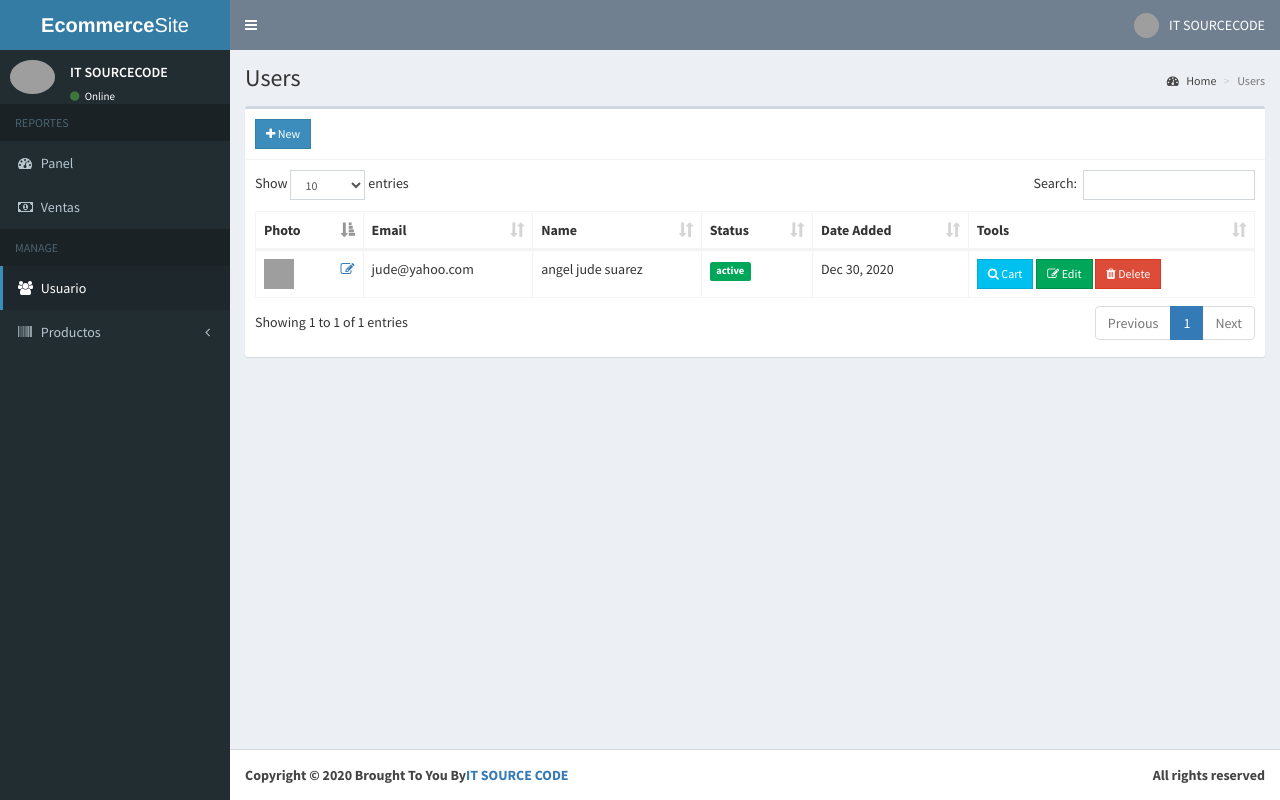
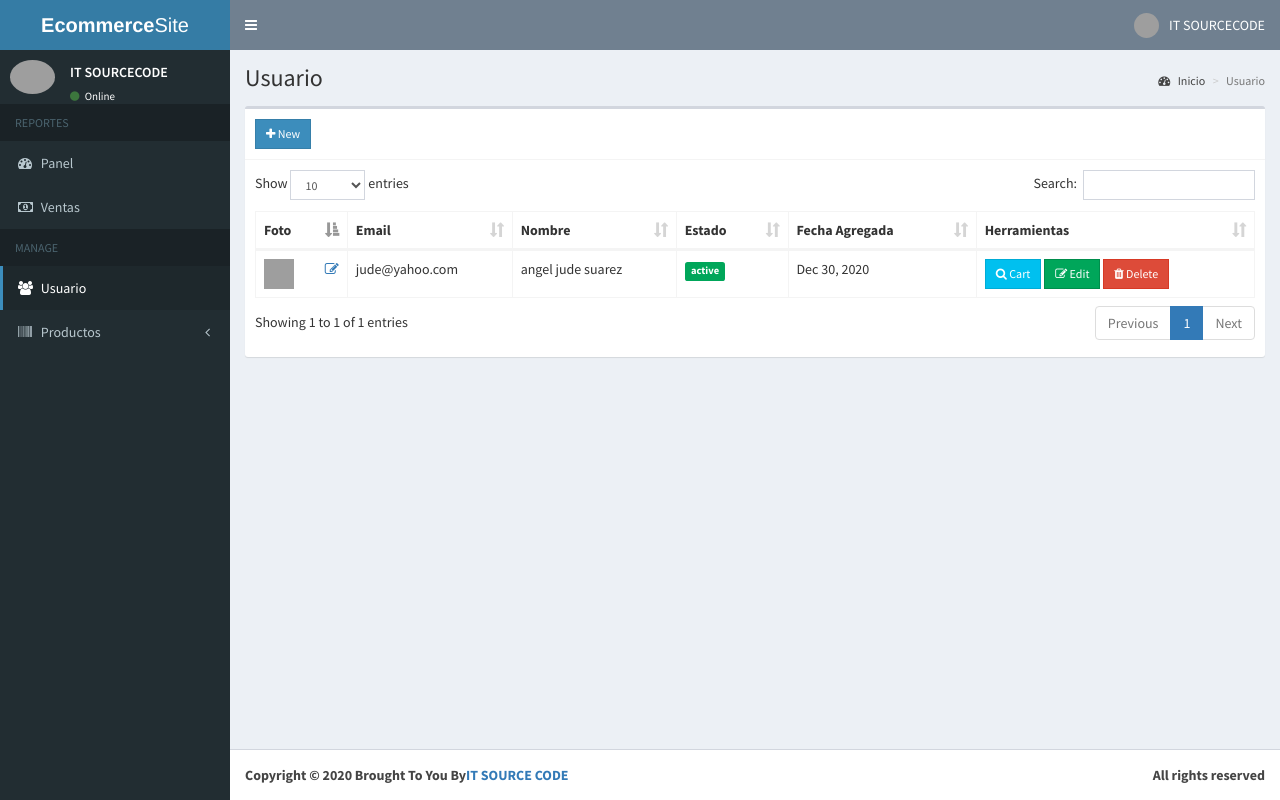
Before and after one commit to sobarzolicandeo/tiendalicandeo, a PHP site: page /tiendalicandeo/admin/users.php in a window 1280 px wide. Run offline with PHP 8.4, Linux system fonts and the light colour scheme; a user stored in the database is signed in; data comes from the database, SQL or seed files in the repository; some libraries are stand-ins or nearby versions; grey boxes are pictures that could not be loaded.

Commit message:
creacion User

```diff
--- a/admin/users.php
+++ b/admin/users.php
@@ -11,11 +11,11 @@
     <!-- Content Header (Page header) -->
     <section class="content-header">
       <h1>
-        Users
+        Usuario
       </h1>
       <ol class="breadcrumb">
-        <li><a href="#"><i class="fa fa-dashboard"></i> Home</a></li>
-        <li class="active">Users</li>
+        <li><a href="#"><i class="fa fa-dashboard"></i> Inicio</a></li>
+        <li class="active">Usuario</li>
       </ol>
     </section>
 
@@ -52,12 +52,12 @@
             <div class="box-body">
               <table id="example1" class="table table-bordered">
                 <thead>
-                  <th>Photo</th>
+                  <th>Foto</th>
                   <th>Email</th>
-                  <th>Name</th>
-                  <th>Status</th>
-                  <th>Date Added</th>
-                  <th>Tools</th>
+                  <th>Nombre</th>
+                  <th>Estado</th>
+                  <th>Fecha Agregada</th>
+                  <th>Herramientas</th>
                 </thead>
                 <tbody>
                   <?php
```
